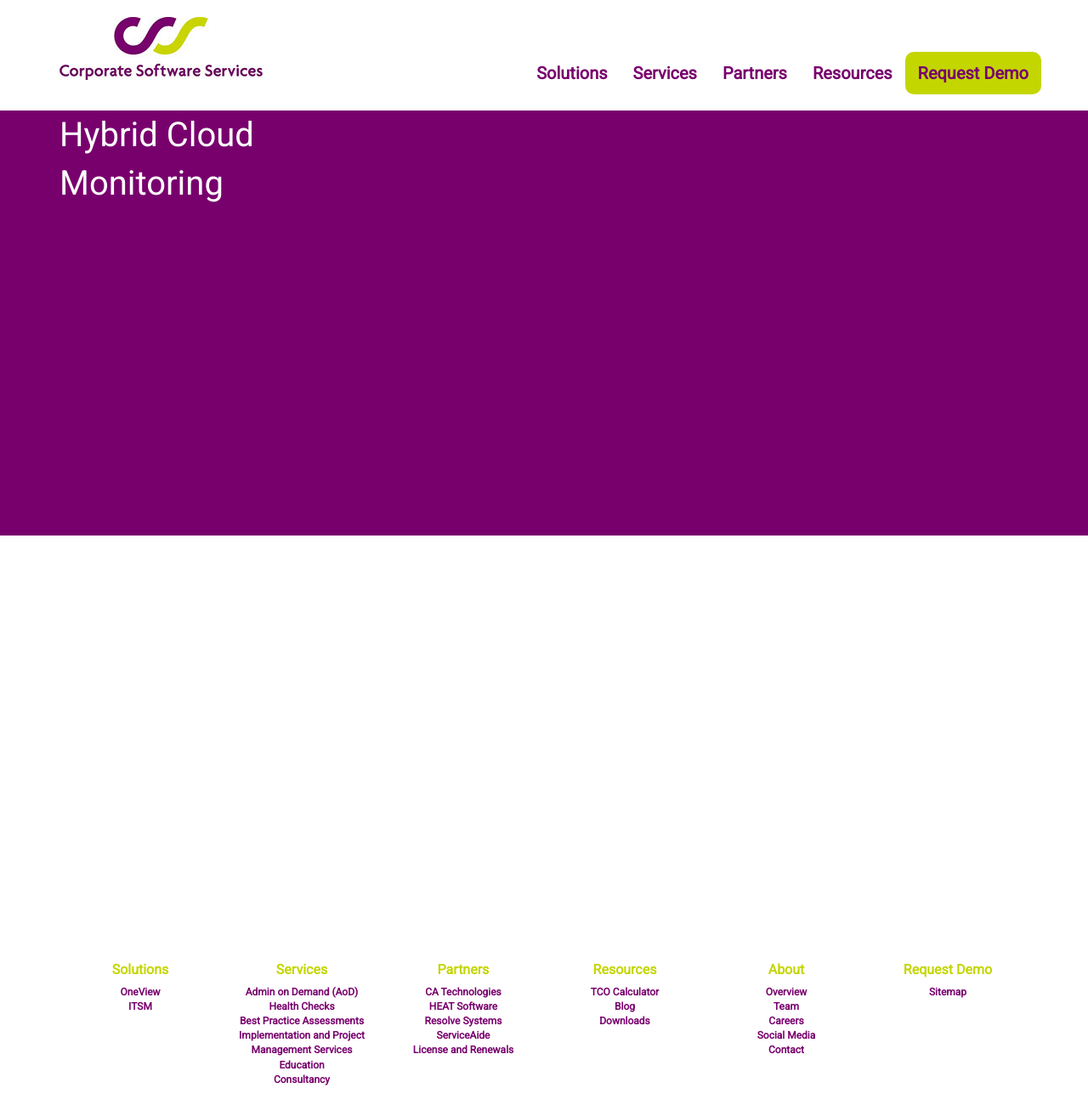
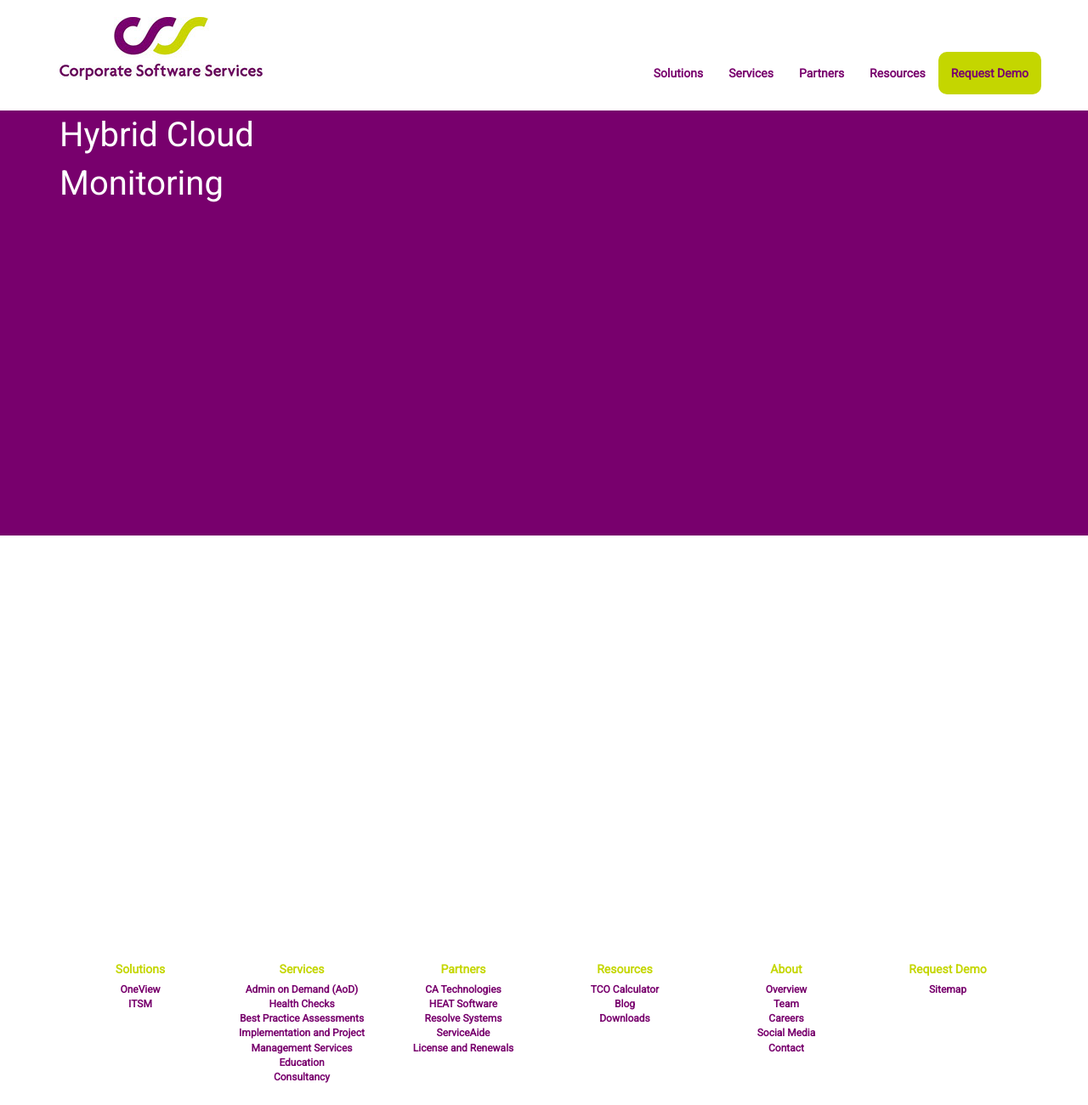
Before and after one commit to millerdj/cssdelivers, a website built with webpack: page dist/public/index.html in a window 1280 px wide. Shown: the part 20-1320 px from the top of the page at 85% size. Built offline with nearby package versions, Linux system fonts and the light colour scheme.

Commit message:
Reduced header font size, fixed mobile first display.

```diff
--- a/dist/public/default.css
+++ b/dist/public/default.css
@@ -26,13 +26,13 @@
 .demo {
   background-color: #C4D600 !important;
   border-radius: 10px;
-  font-size: 20px;
+  font-size: 14px;
   font-family: 'Roboto', sans-serif;
   font-weight: bold;
 }
 
 .head-list {
-  font-size: 20px;
+  font-size: 14px;
   font-family: 'Roboto', sans-serif;
   font-weight: bold;
   background-color: white;
@@ -66,7 +66,7 @@
   position: relative;
   top: 50%;
   transform: translateY(-50%);
-  font-size: 18px;
+  font-size: 14px;
   font-family: 'Roboto', sans-serif;
   color: #78006D !important;
   font-weight: bold;
@@ -78,7 +78,7 @@
 
 .footer-header {
   text-align: center;
-  font-size: 16px ;
+  font-size: 14px ;
   font-family: 'Roboto', sans-serif;
   color: #C4D600 !important;
   font-weight: bold;
--- a/dist/public/index.html
+++ b/dist/public/index.html
@@ -2,6 +2,8 @@
 <html lang="en">
 <head>
   <meta charset="utf-8">
+  <meta http-equiv="X-UA-Compatible" content="IE=edge">
+  <meta name="viewport" content="width=device-width, initial-scale=1">
   <title>Corporate Software Services</title>
   <link rel="stylesheet" href="default.css">
   <link rel="stylesheet" href="https://maxcdn.bootstrapcdn.com/bootstrap/3.3.7/css/bootstrap.min.css">
```
